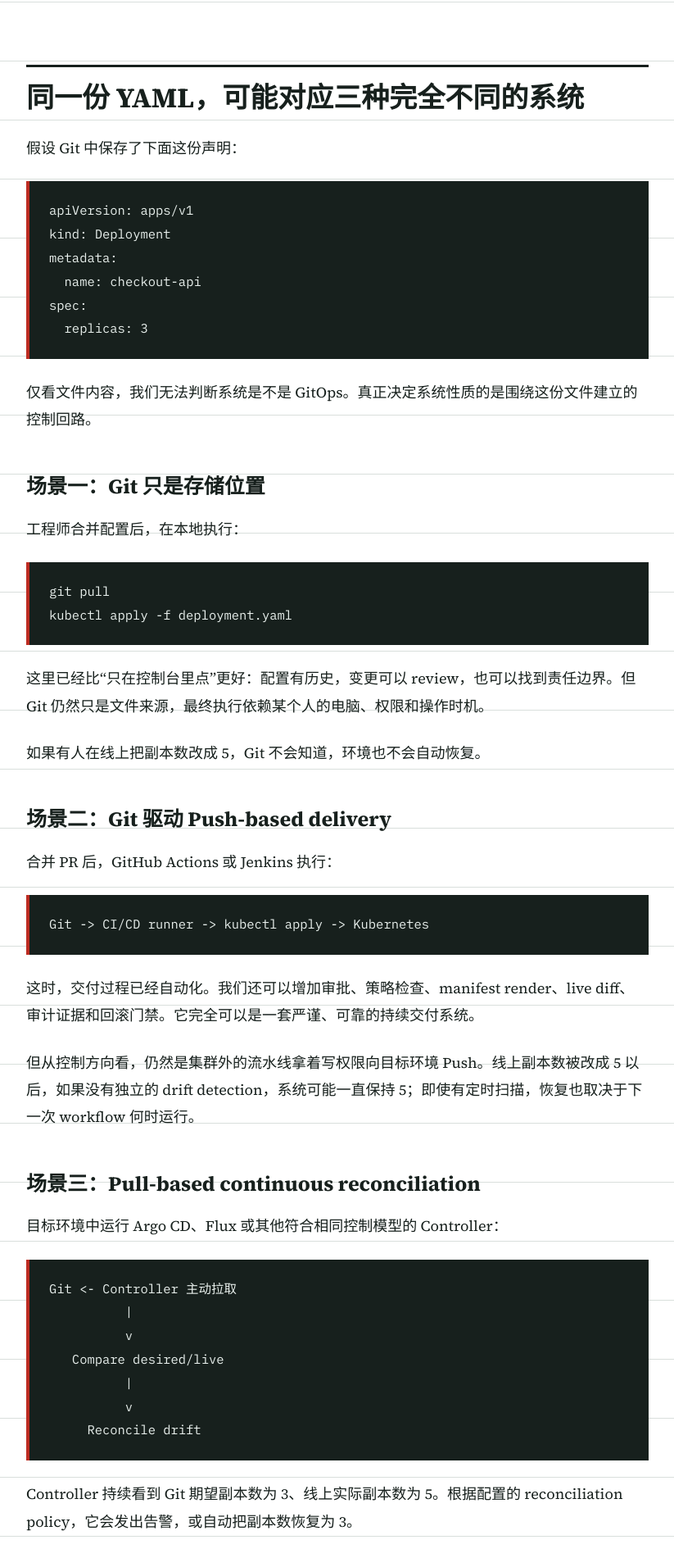
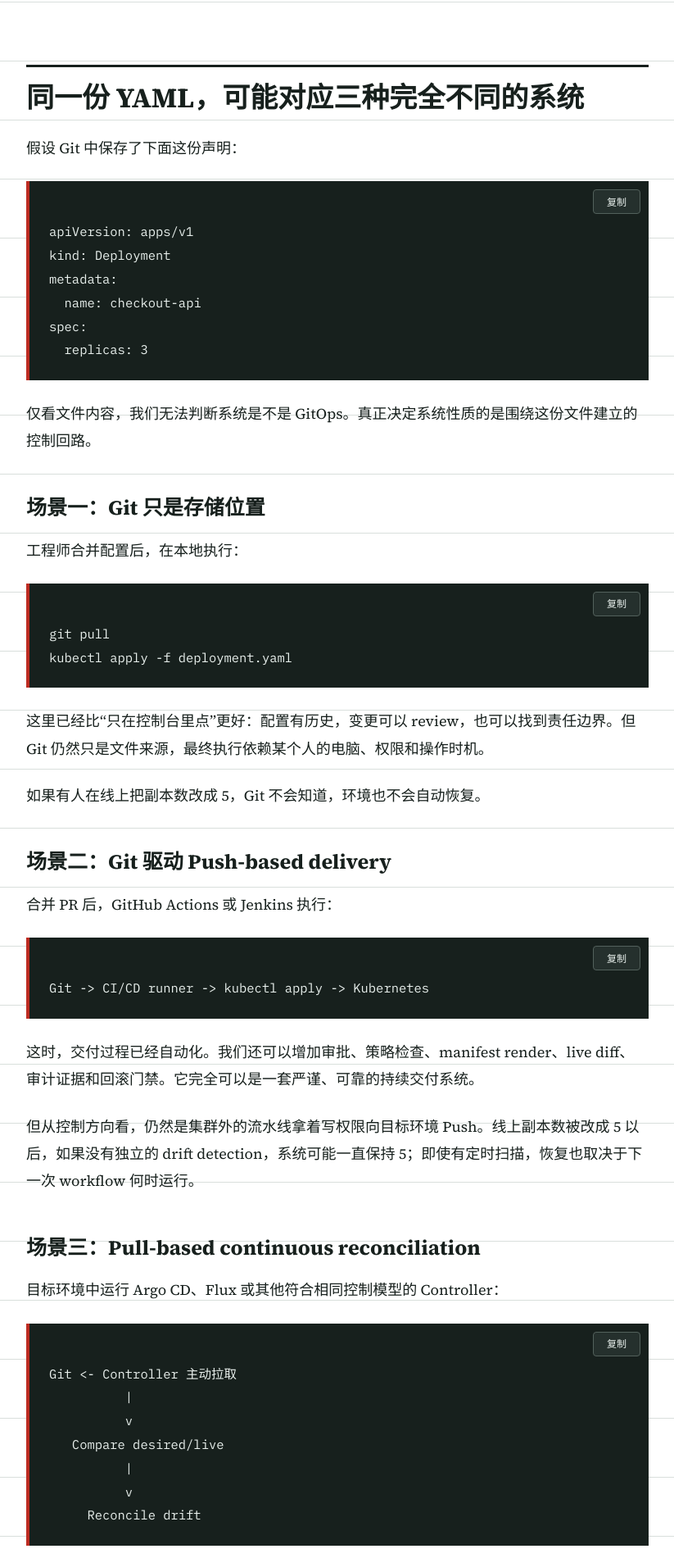
Before and after one commit to 1172709344/1172709344.github.io, a Jekyll site: the page built from articles/is-it-gitops-if-it-is-stored-in-git.md, in a window 1280 px wide. Shown: the part 1870-3771 px from the top of the page at 82% size, without its empty margins (228-1051 px from the left). Built offline with Jekyll 4.4.1, drawn with Linux system fonts in a browser that asks for light colours.

Commit message:
feat: add code block copy buttons

```diff
--- a/_layouts/article.html
+++ b/_layouts/article.html
@@ -119,6 +119,62 @@
     </footer>
 
     {% include cloudflare-analytics.html %}
+    <script>
+      const copyText = async (text) => {
+        if (navigator.clipboard && window.isSecureContext) {
+          await navigator.clipboard.writeText(text);
+          return;
+        }
+
+        const textArea = document.createElement("textarea");
+        textArea.value = text;
+        textArea.setAttribute("readonly", "");
+        textArea.style.position = "fixed";
+        textArea.style.opacity = "0";
+        document.body.append(textArea);
+        textArea.select();
+        const copied = document.execCommand("copy");
+        textArea.remove();
+
+        if (!copied) {
+          throw new Error("Copy command failed");
+        }
+      };
+
+      document
+        .querySelectorAll(".article-body pre > code:not(.language-mermaid)")
+        .forEach((codeBlock) => {
+          const pre = codeBlock.parentElement;
+          const wrapper = document.createElement("div");
+          const button = document.createElement("button");
+
+          wrapper.className = "code-block";
+          button.className = "code-copy-button";
+          button.type = "button";
+          button.textContent = "复制";
+          button.title = "复制代码";
+          button.setAttribute("aria-label", "复制代码");
+          button.setAttribute("aria-live", "polite");
+
+          pre.parentElement.insertBefore(wrapper, pre);
+          wrapper.append(pre, button);
+
+          button.addEventListener("click", async () => {
+            try {
+              await copyText(codeBlock.textContent);
+              button.textContent = "已复制";
+              button.classList.add("is-copied");
+            } catch {
+              button.textContent = "复制失败";
+            }
+
+            window.setTimeout(() => {
+              button.textContent = "复制";
+              button.classList.remove("is-copied");
+            }, 1600);
+          });
+        });
+    </script>
     <script type="module">
       import mermaid from "https://cdn.jsdelivr.net/npm/mermaid@11/dist/mermaid.esm.min.mjs";
 
--- a/assets/site.css
+++ b/assets/site.css
@@ -264,6 +264,45 @@ a:hover {
   color: inherit;
 }
 
+.article-body .code-block {
+  position: relative;
+  margin-bottom: 24px;
+}
+
+.article-body .code-block pre {
+  margin-bottom: 0;
+  padding-top: 48px;
+}
+
+.code-copy-button {
+  position: absolute;
+  top: 10px;
+  right: 10px;
+  min-width: 58px;
+  min-height: 30px;
+  padding: 4px 9px;
+  border: 1px solid #53615c;
+  border-radius: 4px;
+  background: #25302d;
+  color: var(--code-ink);
+  font-family: "IBM Plex Sans", sans-serif;
+  font-size: 12px;
+  font-weight: 500;
+  line-height: 1.3;
+  cursor: pointer;
+}
+
+.code-copy-button:hover,
+.code-copy-button:focus-visible {
+  border-color: #9cad9f;
+  background: #34413c;
+}
+
+.code-copy-button.is-copied {
+  border-color: #78b88a;
+  color: #b8e5c3;
+}
+
 .article-body mjx-container[display="true"] {
   display: block;
   max-width: 100%;
```
